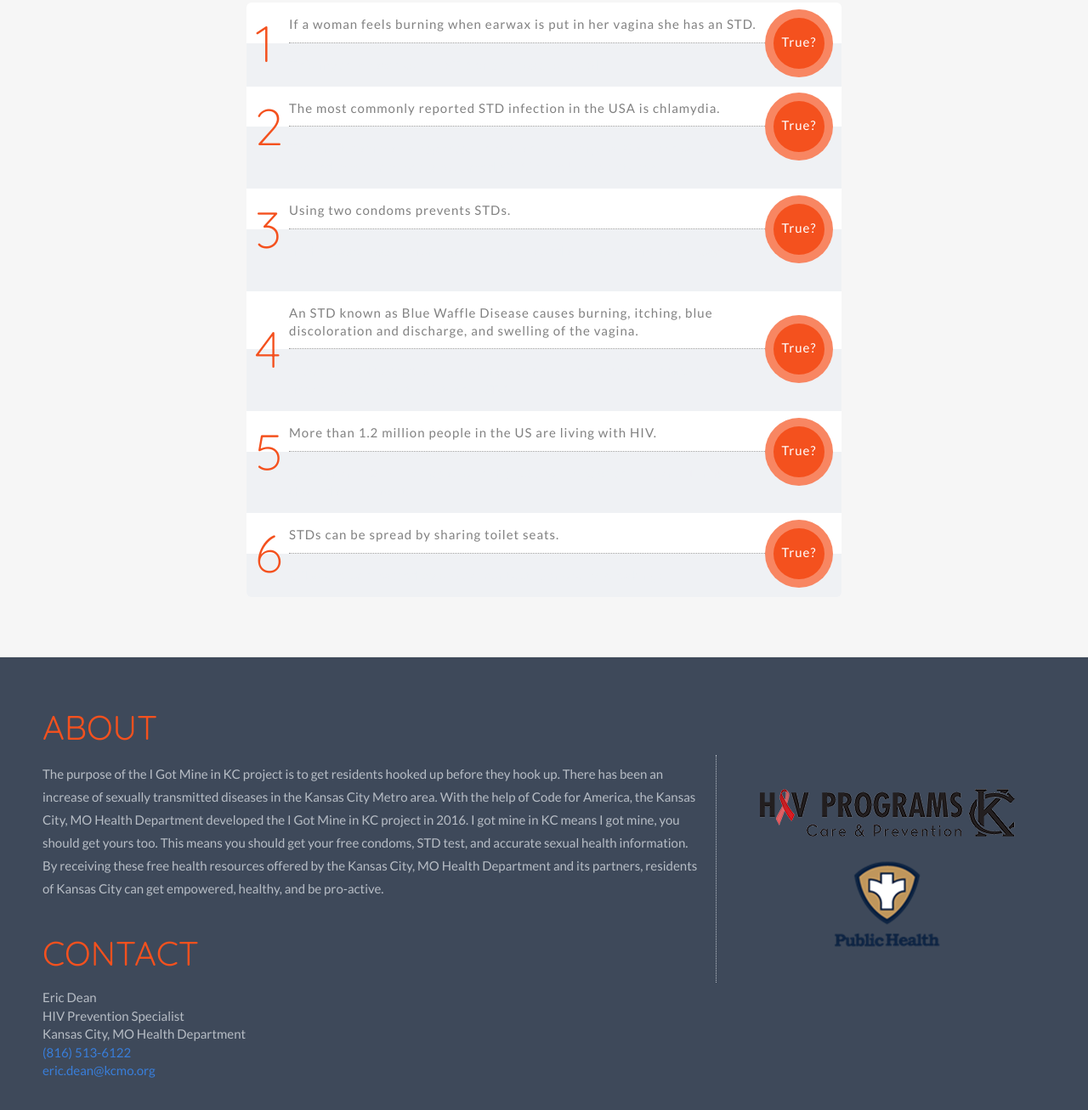
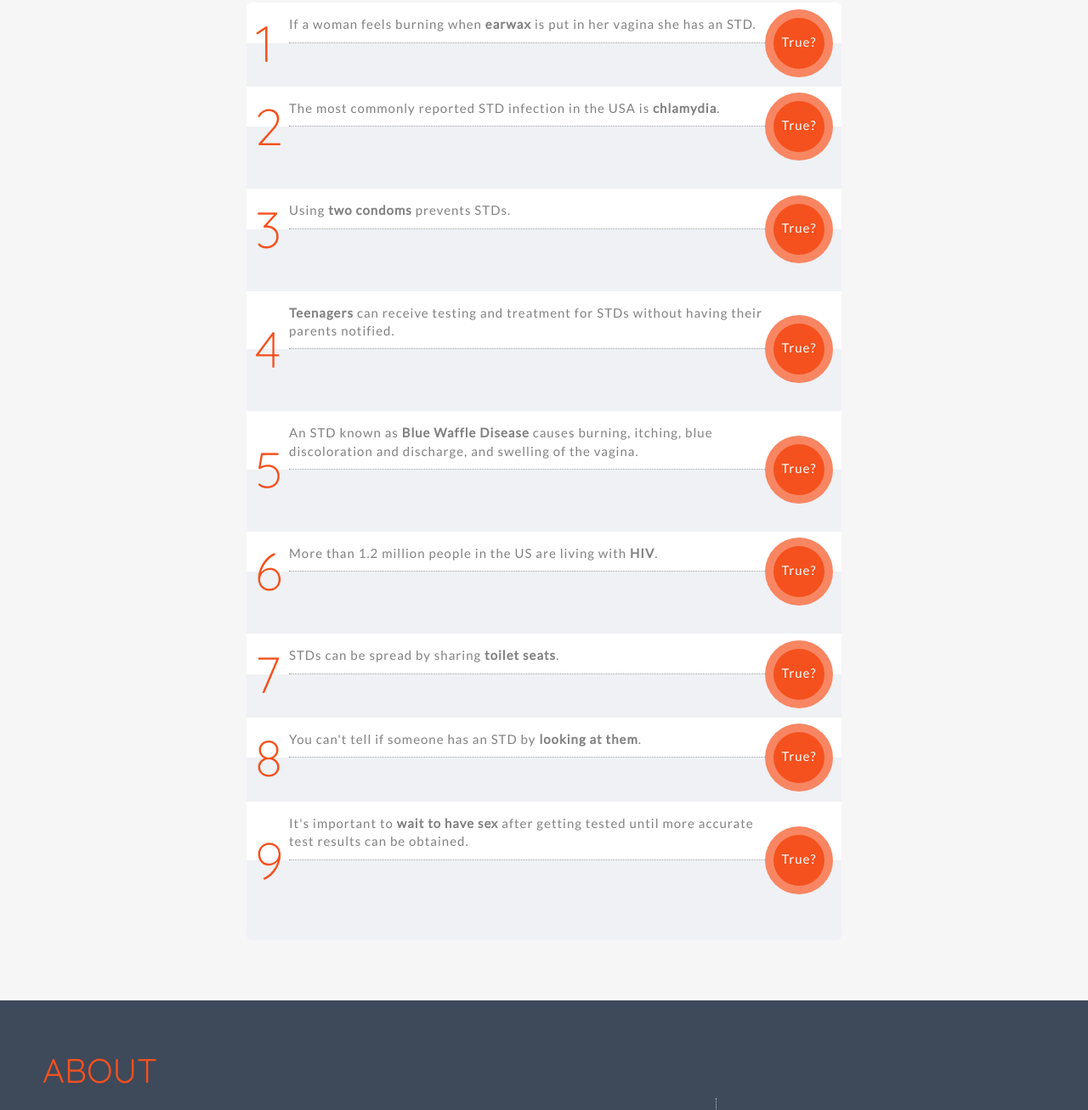
Before and after one commit to codeforkansascity/I-Got-Mine, a plain HTML site: page index.html in a window 1280 px wide. Shown: the part 2441-3748 px from the top of the page at 85% size. Drawn offline with nearby package versions, Linux system fonts and the light colour scheme; some packages are replaced by stand-ins of ours; no server answers.

Commit message:
Myth formatting

```diff
--- a/css/igotmine.css
+++ b/css/igotmine.css
@@ -768,15 +768,16 @@ dl.ok-std-myths {
 .ok-myth-question-false {
     visibility: hidden;
     border:0;
-    color:#f4511e;
+    color:#ec2d2d;
     font-size: 8px;
+    background:#ec2d2d;
 }
 .ok-myth-question-true {
     visibility: hidden;
     border:0;
-    color:#87a525;
+    color:#00947d;
     font-size: 8px;
-    background:#87a525;
+    background:#00947d;
 }
 .ok-std-myths dd:hover .ok-myth-question-false, .ok-std-myths dd:active .ok-myth-question-false, .ok-std-myths dd:focus .ok-myth-question-false, .ok-std-myths dd:hover .ok-myth-question-true, .ok-std-myths dd:active .ok-myth-question-true, .ok-std-myths dd:focus .ok-myth-question-true {
     visibility: visible;
@@ -791,10 +792,10 @@ dl.ok-std-myths {
 }
 /* the magic disappearing text */
 .ok-std-myths dd:hover, .ok-std-myths dd:active, .ok-std-myths dd:focus {
-    color:#f4511e;
+    color:#ec2d2d;
 }
 .ok-std-myths dd.ok-std-myths-truth:hover, .ok-std-myths dd.ok-std-myths-truth:active, .ok-std-myths dd.ok-std-myths-truth:focus {
-    color:#87a525;
+    color:#00947d;
 }
 
 
--- a/index.html
+++ b/index.html
@@ -150,45 +150,67 @@
         <h3>Urban legends and facts about sexually transmitted deseases</h3>
         <div class="row">
             <dl class="ok-std-myths">
-                <dt>If a woman feels burning when earwax is put in her vagina she has an STD.
+                <dt>If a woman feels burning when <strong>earwax</strong> is put in her vagina she has an STD.
                 <hr /></dt>
-                <dd>This myth, known as the STD prison test, is FALSE.
+                <dd>This myth, known as the <strong>STD prison test, is FALSE</strong>.
                     <a class="ok-myth-question">True?</a>
                     <a class="ok-myth-question-false">False!</a>
                 </dd>
 
-                <dt>The most commonly reported STD infection in the USA is chlamydia.
+                <dt>The most commonly reported STD infection in the USA is <strong>chlamydia</strong>.
                 <hr /></dt>
-                <dd class="ok-std-myths-truth">The most commonly reported infection is chlamydia. Gonorrhea is the second most commonly reported STD in the United States.
+                <dd class="ok-std-myths-truth">The most commonly reported infection is indeed <strong>chlamydia</strong>. <strong>Gonorrhea</strong> is the second most commonly reported STD in the United States.
                     <a class="ok-myth-question">True?</a>
                     <a class="ok-myth-question-true">True!</a>
                 </dd>
 
-                <dt>Using two condoms prevents STDs.
+                <dt>Using <strong>two condoms</strong> prevents STDs.
                 <hr /></dt>
-                <dd>In this case, less is more. Use only one condom every time you engage in sex.
-                    <a class="ok-myth-question">True?</a>
-                    <a class="ok-myth-question-false">False!</a>
-                </dd>
-                <dt>An STD known as Blue Waffle Disease causes burning, itching, blue discoloration and discharge, and swelling of the vagina.
-                <hr /></dt>
-                <dd>Blue Waffle Disease is many things, but real is not one of them. It is an urban legend about a fictional STD.
+                <dd>In this case, less is more. <strong>Use only one condom</strong> every time you engage in sex.
                     <a class="ok-myth-question">True?</a>
                     <a class="ok-myth-question-false">False!</a>
                 </dd>
 
-                <dt>More than 1.2 million people in the US are living with HIV.
+                <dt><strong>Teenagers</strong> can receive testing and treatment for STDs without having their parents notified.
                 <hr /></dt>
-                <dd class="ok-std-myths-truth">More than 1.2 million people in the US are living with HIV, and 1 in 8 of them don’t know it.
+                <dd class="ok-std-myths-truth"><strong>True.</strong> In Missouri, minors 14 years and older can be tested and treated for STDs without a parent's permission or notification.
                     <a class="ok-myth-question">True?</a>
                     <a class="ok-myth-question-true">True!</a>
                 </dd>
 
-                <dt>STDs can be spread by sharing toilet seats.
+                <dt>An STD known as <strong>Blue Waffle Disease</strong> causes burning, itching, blue discoloration and discharge, and swelling of the vagina.
                 <hr /></dt>
-                <dd>STDs are contracted by sexual contact (generally speaking).
+                <dd>Blue Waffle Disease is many things, but real is not one of them. It is an urban legend about a <strong>fictional STD</strong>.
                     <a class="ok-myth-question">True?</a>
                     <a class="ok-myth-question-false">False!</a>
+                </dd>
+
+                <dt>More than 1.2 million people in the US are living with <strong>HIV</strong>.
+                <hr /></dt>
+                <dd class="ok-std-myths-truth">More than 1.2 million people in the US are living with HIV, and <strong>1 in 8 of them don’t know it</strong>.
+                    <a class="ok-myth-question">True?</a>
+                    <a class="ok-myth-question-true">True!</a>
+                </dd>
+
+                <dt>STDs can be spread by sharing <strong>toilet seats</strong>.
+                <hr /></dt>
+                <dd>STDs are contracted by <strong>sexual contact</strong> (generally speaking).
+                    <a class="ok-myth-question">True?</a>
+                    <a class="ok-myth-question-false">False!</a>
+                </dd>
+
+                <dt>You can't tell if someone has an STD by <strong>looking at them</strong>.
+                <hr /></dt>
+                <dd class="ok-std-myths-truth">True. People can and do have STDs without having <strong>any symptoms</strong>.
+                    <a class="ok-myth-question">True?</a>
+                    <a class="ok-myth-question-true">True!</a>
+                </dd>
+
+                <dt>It's important to <strong>wait to have sex</strong> after getting tested until more accurate test results can be obtained.
+                <hr /></dt>
+                <dd class="ok-std-myths-truth">It takes time for STDs to appear in the system. <strong>Chlamydia</strong> and <strong>Gonorrhea</strong> take  2-3 weeks, <strong>HIV</strong> and <strong>Syphilis</strong> take 12 weeks, and <strong>Herpes</strong> and <strong>Genital warts</strong> can only be tested during an outbreak.
+                    <a class="ok-myth-question">True?</a>
+                    <a class="ok-myth-question-true">True!</a>
                 </dd>
             </dl>
         </div>
```
